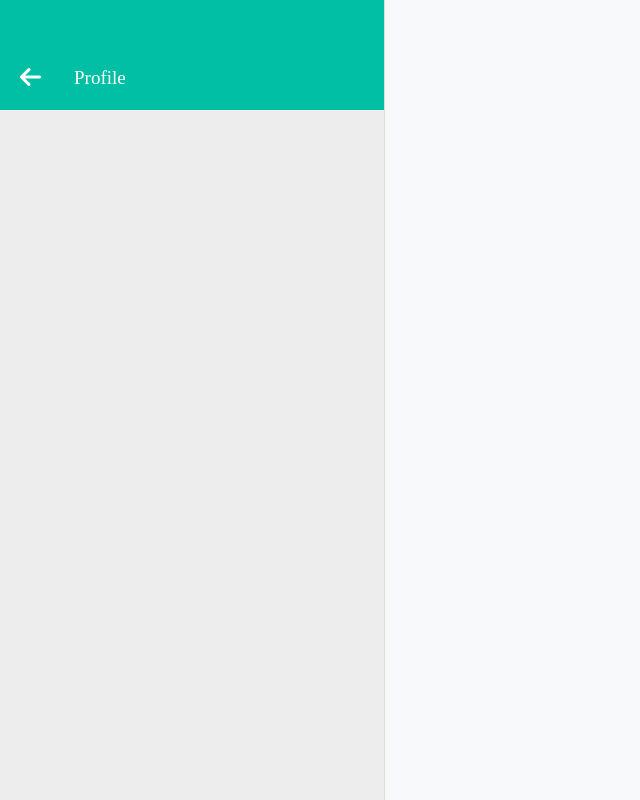
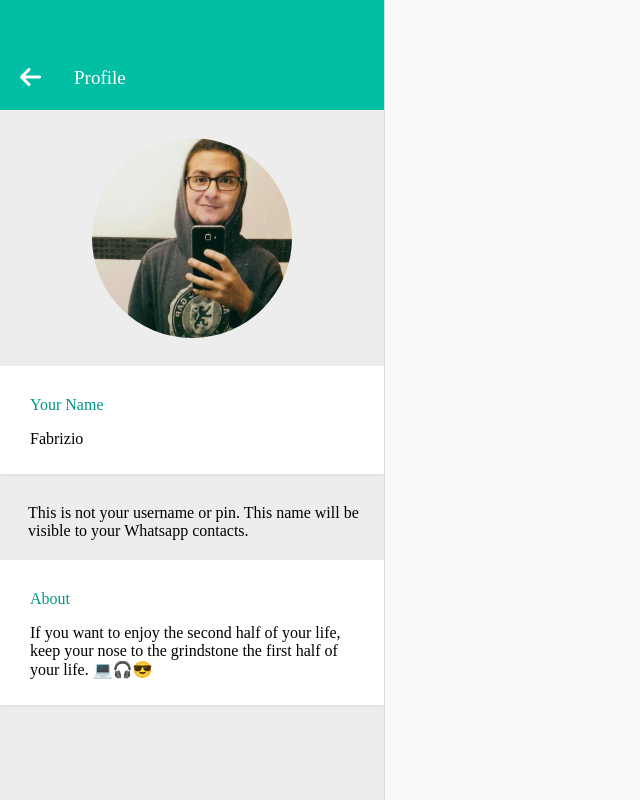
Before and after one commit to Fabrizio99/Whatsapp-Web-clone, a plain HTML site: page index.html in a window 1280 px wide. Both pictures are taken after a click on the picture 36 px from the left and 30 px from the top of the page. Shown: the whole page, without its empty margins (0-640 px from the left). Drawn offline with Linux system fonts and the light colour scheme.

Commit message:
Add files via upload

```diff
--- a/index.html
+++ b/index.html
@@ -12,7 +12,7 @@
         <div class="left-container">
             <div class="menu-search-container">
                 <div class="menu-bar">
-                    <img src="img/profile.jfif" class="image-profile" id="profileImage">
+                    <img src="img/pp.jfif" class="image-profile" id="profileImage">
                     <div class="menu-options">
                         <div><i class="fas fa-circle-notch"></i></div>
                         <div><i class="fas fa-comment-alt"></i></div>
@@ -31,6 +31,29 @@
                     <span class="text-banner-profile">Profile</span>
                 </div>
             </div>
+            <div class="profile-info">
+                <div class="profile-photo-container">
+                    <div class="profile-photo" id="profilePhoto">
+                        <img src="img/pp2.jfif">
+                        <div class="option-profile-photo">
+                            <span>CHANGE<br>PROFILE PHOTO</span>
+                        </div>
+                    </div>
+                </div>
+                <div id="infoProfileContainer">
+                    <div class="edit-profile">
+                        <p class="title">Your Name</p>
+                        <p>Fabrizio</p>
+                    </div>
+                    <div class="extra-info-profile">
+                        This is not your username or pin. This name will be visible to your Whatsapp contacts.
+                    </div>
+                    <div class="edit-profile">
+                        <p class="title">About</p>
+                        <p>If you want to enjoy the second half of your life, keep your nose to the grindstone the first half of your life. 💻🎧😎</p>
+                    </div>
+                </div>
+            </div>
         </div>
     </div>
     <script src="https://kit.fontawesome.com/14ffd5dd8b.js" crossorigin="anonymous"></script>
--- a/script.js
+++ b/script.js
@@ -1,13 +1,20 @@
 const profileImage = document.getElementById('profileImage');
 const profileContainer = document.getElementById('profileContainer');
 const backButtonProfile = document.getElementById('backButtonProfile');
+const profilePhoto = document.getElementById('profilePhoto');
+const infoProfileContainer = document.getElementById('infoProfileContainer');
+
 if(profileImage)
     profileImage.addEventListener('click',function(){
         profileContainer.classList.remove('profile-slide-reverse');
         profileContainer.classList.add('profile-slide');
+        profilePhoto.classList.toggle('photo-efect');
+        infoProfileContainer.classList.toggle('info-profile-container');
     })
 if(backButtonProfile)
     backButtonProfile.addEventListener('click',function(){
         profileContainer.classList.remove('profile-slide');
         profileContainer.classList.add('profile-slide-reverse');
+        profilePhoto.classList.toggle('photo-efect');
+        infoProfileContainer.classList.toggle('info-profile-container');
     })
--- a/style.css
+++ b/style.css
@@ -1,5 +1,5 @@
-:root{
-
+*{
+ box-sizing: border-box;
 }
 body{
     margin: 0;
@@ -7,7 +7,7 @@ body{
 }
 .web-container{
     display: grid;
-    grid-template-columns: 30vw 70vw;
+    grid-template-columns: 30% 70%;
     grid-template-rows: 100vh;
     position: relative;
 }
@@ -91,6 +91,58 @@ body{
     margin-left: 30px;
     font-size: 19px;
 }
+.profile-info{
+    height: calc(100vh - 110px);
+    overflow-y: scroll;
+}
+.profile-photo-container{
+    padding: 28px 0;
+    height: 256px;
+    display: flex;
+    align-items: center;
+}
+
+.profile-photo{
+    position: relative;
+    display: flex;
+    justify-content: center;
+    margin: 0 auto;
+    width: 200px;
+    height: 200px;
+}
+.profile-photo > * {
+    display: block;
+    width: 100%;
+    height: 100%;
+    border-radius: 50%;
+}
+.option-profile-photo{
+    background-color: rgba(117, 117, 117, 0.67);
+    display: flex;
+    position: absolute;
+    top: 0;
+    opacity: 0;
+    transition: opacity 0.1s ease-in;
+    color: white;
+}
+.option-profile-photo:hover{
+    opacity: 1;
+}
+.option-profile-photo span{
+    margin: auto;
+    text-align: center;
+}
+.edit-profile{
+    background-color: white;
+    box-shadow: 0 1px 3px rgba(0,0,0,0.08);
+    padding: 14px 30px 10px;
+}
+.edit-profile .title{
+    color: #009688;
+}
+.extra-info-profile{
+    margin: 30px 10px 20px 28px;
+}
 /**/
 /*animations*/
 .profile-slide{
@@ -98,6 +150,12 @@ body{
 }
 .profile-slide-reverse{
     animation: slide-reverse 0.4s cubic-bezier(.15,1.15,.64,.94) both;
+}
+.photo-efect{
+    animation: photoInsideOut 0.3s cubic-bezier(.36,1.11,.65,.97) 0.2s both;
+}
+.info-profile-container{
+    animation: containerUpDown 0.2s cubic-bezier(.36,1.11,.65,.97) 0.3s both;
 }
 @keyframes slide{
     0%{
@@ -115,3 +173,29 @@ body{
         left: -30vw;
     }
 }
+@keyframes photoInsideOut{
+    0%{
+        width: 2px;
+        height: 2px;
+    }
+    100%{
+        width: 200px;
+        height: 200px;
+    }
+}
+@keyframes containerUpDown{
+    0%{
+        opacity: 0;
+        transform: translateY(-60px);
+    }
+    30%{
+        opacity: 0.2;
+    }
+    95%{
+        opacity: 0.8;
+    }
+    100%{
+        opacity: 1;
+        transform: translateY(0);
+    }
+}
```
Also changed, not shown: img/pp.jfif (added), img/pp2.jfif (added), 1 other file.
